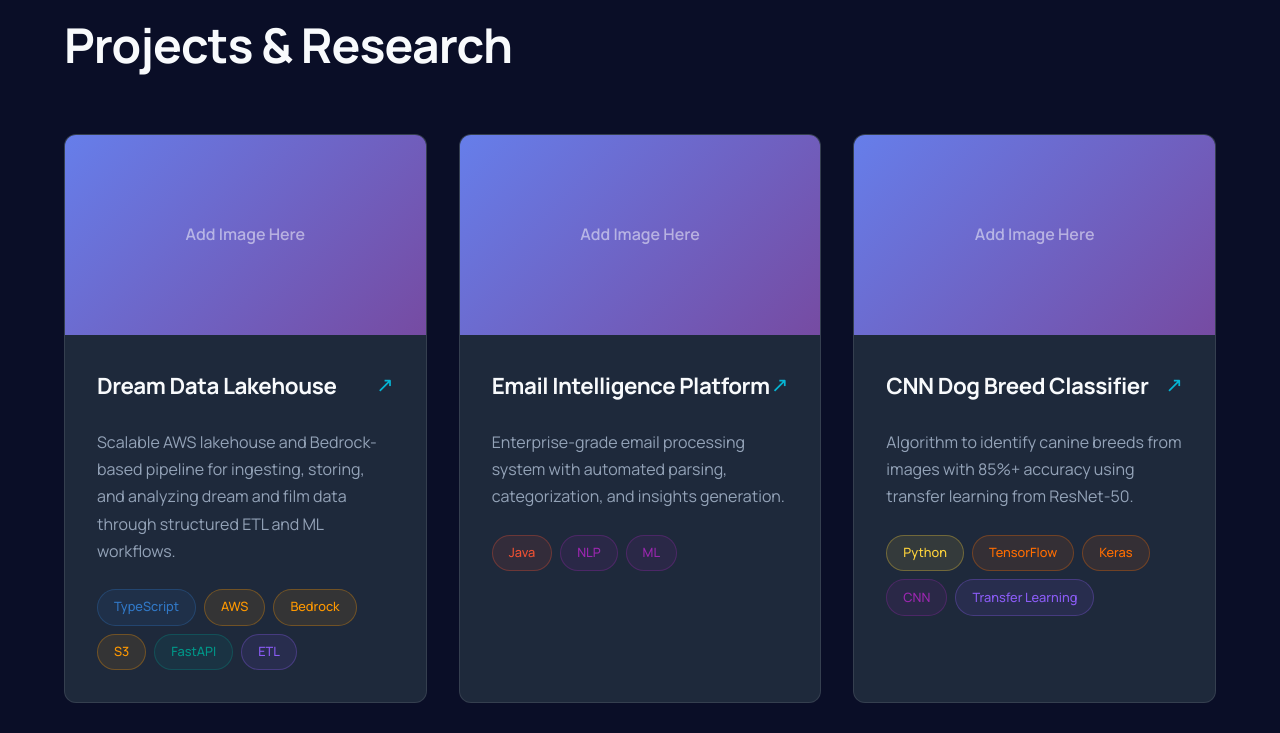
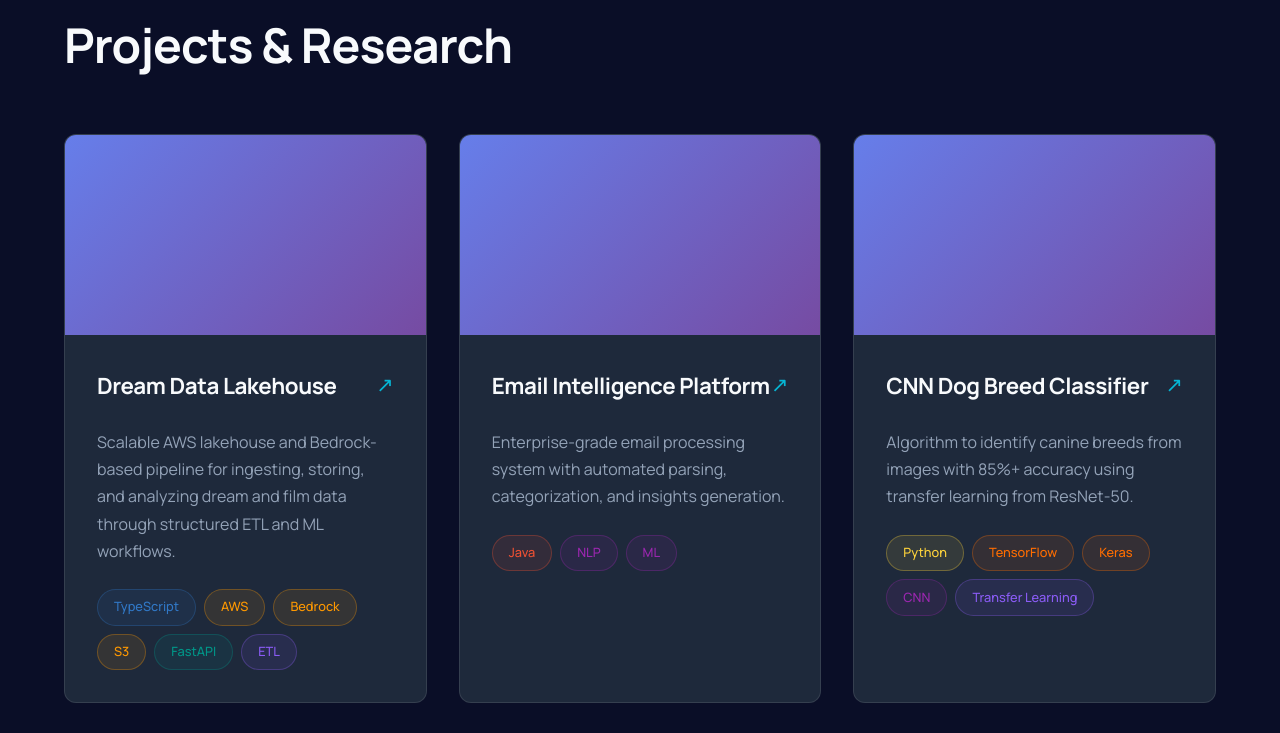
Before and after one commit to parikhsachi/parikhsachi.github.io, a plain HTML site: page index.html in a window 1280 px wide. Shown: the part 4120-4853 px from the top of the page. Drawn offline with nearby package versions, Linux system fonts and the light colour scheme.

Commit message:
removed text

```diff
--- a/index.html
+++ b/index.html
@@ -562,7 +562,6 @@
         }
 
         .project-image::after {
-            content: 'Add Image Here';
             position: absolute;
             top: 50%;
             left: 50%;
```
